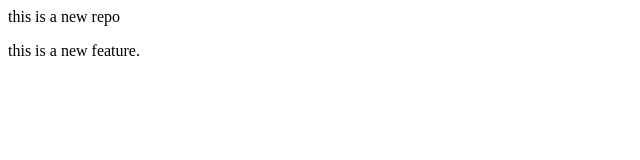
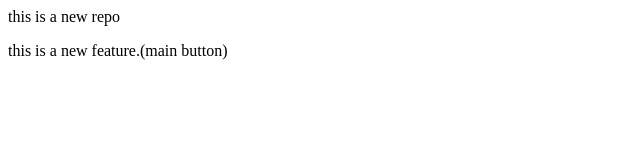
Before and after one commit to Shaik-Sam3/local-repo, a plain HTML site: page index.html in a window 1280 px wide. Shown: the full height of the page, 0-640 px from the left. Drawn offline with Linux system fonts and the light colour scheme.

Commit message:
main button added

```diff
--- a/index.html
+++ b/index.html
@@ -1,2 +1,2 @@
 <p>this is a new repo</p>
-<p>this is a new feature.</p>
+<p>this is a new feature.(main button)</p>
```
